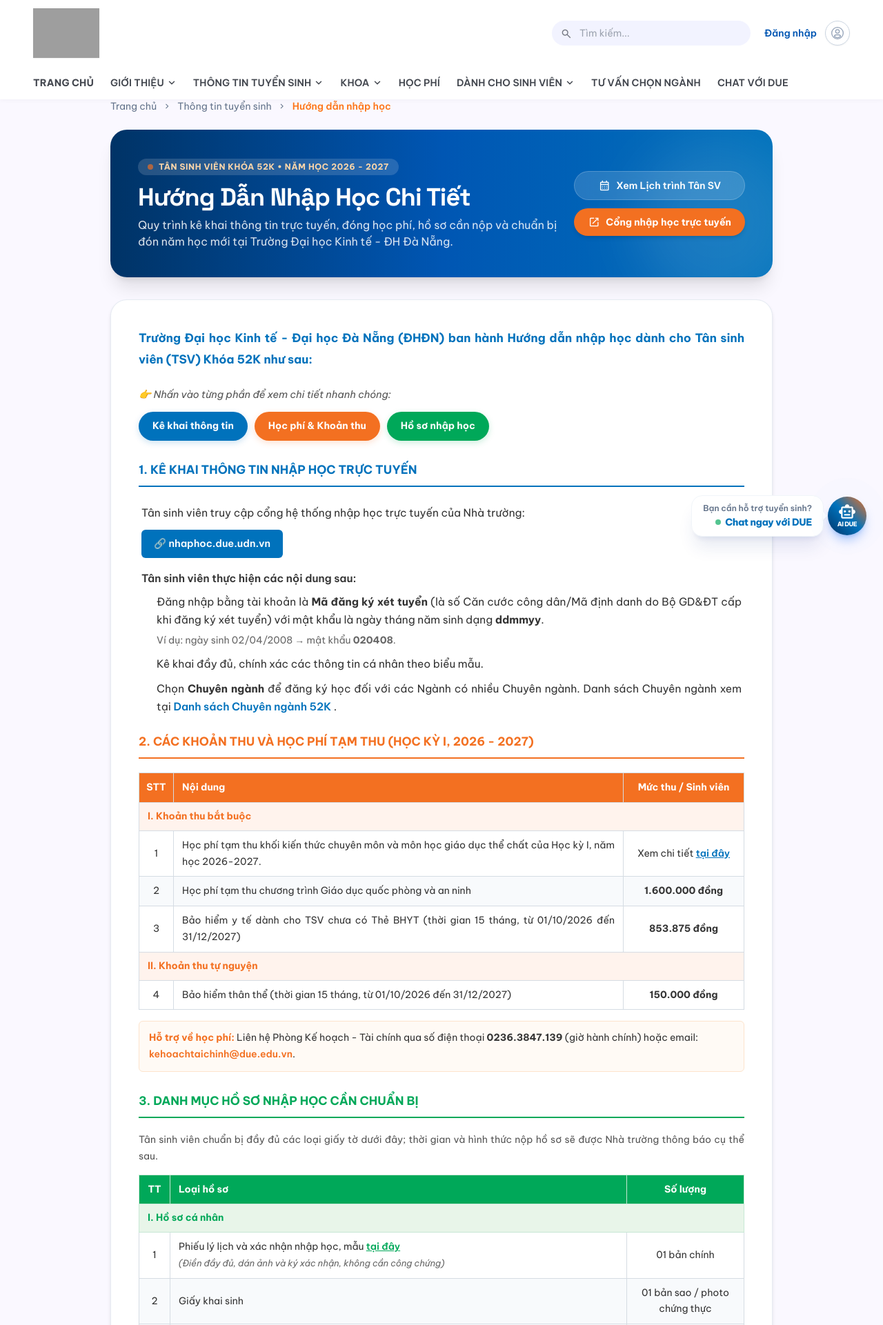
After one commit to PhamXuanThuong/CongThongTinTuyenSinhDUE, a Django app: page /enrollment-guide/ in a window 1280 px wide. The commit adds this page. Shown: the top 1921 px of the page at 69% size. Run offline with Django 5.2, Linux system fonts and the light colour scheme; some libraries are stand-ins or nearby versions; grey boxes are pictures that could not be loaded.

Commit message:
feat: chuyen Huong dan nhap hoc va Lich trinh tan sinh vien sang trang rieng biet thay vi popup

```diff
--- a/CongthongtintuyensinhDUE/CongthongtintuyensinhDUE/urls.py
+++ b/CongthongtintuyensinhDUE/CongthongtintuyensinhDUE/urls.py
@@ -47,6 +47,12 @@ urlpatterns = [
     path('cau-lac-bo/<str:club_id>/', views.clb_detail_view, name='cau_lac_bo_detail'),
     path('sinh-vien/', views.sinh_vien_view, name='sinh_vien'),
 
+    # Hướng dẫn nhập học & Lịch trình tân sinh viên (trang riêng biệt)
+    path('huong-dan-nhap-hoc/', views.huong_dan_nhap_hoc_view, name='huong_dan_nhap_hoc'),
+    path('enrollment-guide/', views.huong_dan_nhap_hoc_view, name='enrollment_guide'),
+    path('lich-trinh-tan-sinh-vien/', views.lich_trinh_tan_sinh_vien_view, name='lich_trinh_tan_sinh_vien'),
+    path('freshman-schedule/', views.lich_trinh_tan_sinh_vien_view, name='freshman_schedule'),
+
     # API endpoints (từ nhánh main)
     path('api/khoa/', views.api_khoa_list, name='api_khoa_list'),
     path('api/khoa/<str:code>/', views.api_khoa_detail, name='api_khoa_detail'),
--- a/CongthongtintuyensinhDUE/CongthongtintuyensinhDUE/views.py
+++ b/CongthongtintuyensinhDUE/CongthongtintuyensinhDUE/views.py
@@ -299,3 +299,12 @@ def career_advisory(request):
 
 def chatbot(request):
     return render(request, 'chatbot.html')
+
+
+def huong_dan_nhap_hoc_view(request):
+    """Trang Hướng dẫn nhập học dành cho Tân sinh viên"""
+    return render(request, 'huong_dan_nhap_hoc.html')
+
+def lich_trinh_tan_sinh_vien_view(request):
+    """Trang Lịch trình dành cho Tân sinh viên"""
+    return render(request, 'lich_trinh_tan_sinh_vien.html')
--- a/CongthongtintuyensinhDUE/templates/base.html
+++ b/CongthongtintuyensinhDUE/templates/base.html
@@ -573,28 +573,28 @@
       <span>Loại hình đào tạo</span>
     </a>
     <div style="height:1px;background:#f1f5f9;margin:4px 0;"></div>
-    <button
-      onclick="openHuongDanModal()"
+    <a
+      href="/huong-dan-nhap-hoc/"
       class="due-dropdown-link"
-      style="width:100%;display:flex;align-items:center;gap:12px;padding:9px 18px;background:none;border:none;cursor:pointer;text-align:left;font-size:14px;font-weight:600;color:#334155;transition:all .15s;"
+      style="width:100%;display:flex;align-items:center;gap:12px;padding:9px 18px;text-decoration:none;font-size:14px;font-weight:600;color:#334155;transition:all .15s;"
       onmouseover="this.style.background='#eff6ff';this.style.color='#0072BC'"
       onmouseout="this.style.background='';this.style.color='#334155'"
       role="menuitem"
     >
       <span class="due-nav-bullet"></span>
       <span>Hướng dẫn nhập học</span>
-    </button>
-    <button
-      onclick="openLichTrinhModal()"
+    </a>
+    <a
+      href="/lich-trinh-tan-sinh-vien/"
       class="due-dropdown-link"
-      style="width:100%;display:flex;align-items:center;gap:12px;padding:9px 18px;background:none;border:none;cursor:pointer;text-align:left;font-size:14px;font-weight:600;color:#334155;transition:all .15s;"
+      style="width:100%;display:flex;align-items:center;gap:12px;padding:9px 18px;text-decoration:none;font-size:14px;font-weight:600;color:#334155;transition:all .15s;"
       onmouseover="this.style.background='#eff6ff';this.style.color='#0072BC'"
       onmouseout="this.style.background='';this.style.color='#334155'"
       role="menuitem"
     >
       <span class="due-nav-bullet"></span>
       <span>Lịch trình của Tân sinh viên</span>
-    </button>
+    </a>
   </div>
 
   <!-- Dropdown panel for KHOA (8 Khoa + 1 Viện Đào tạo Quốc tế) -->
--- /dev/null
+++ b/CongthongtintuyensinhDUE/templates/huong_dan_nhap_hoc.html
@@ -0,0 +1,50 @@
+{% extends "base.html" %}
+
+{% block title %}Hướng dẫn nhập học - Cổng thông tin tuyển sinh DUE{% endblock %}
+
+{% block content %}
+<main class="w-full pt-32 sm:pt-36 bg-surface min-h-screen pb-16">
+  <div class="max-w-5xl mx-auto px-4 sm:px-6 lg:px-8">
+    <!-- Breadcrumb -->
+    <nav class="flex items-center gap-2 text-xs sm:text-sm text-slate-500 mb-6">
+      <a href="/" class="hover:text-primary-container transition-colors">Trang chủ</a>
+      <span class="material-symbols-outlined text-[14px]">chevron_right</span>
+      <span>Thông tin tuyển sinh</span>
+      <span class="material-symbols-outlined text-[14px]">chevron_right</span>
+      <span class="text-secondary-container font-semibold">Hướng dẫn nhập học</span>
+    </nav>
+
+    <!-- Header Banner -->
+    <div class="bg-gradient-to-r from-[#003366] via-[#0056b3] to-[#0072BC] rounded-3xl p-6 sm:p-10 text-white shadow-xl mb-8 relative overflow-hidden">
+      <div class="absolute -right-10 -bottom-10 w-60 h-60 rounded-full bg-white/10 blur-2xl pointer-events-none"></div>
+      <div class="relative z-10 flex flex-col md:flex-row md:items-center justify-between gap-6">
+        <div>
+          <span class="inline-flex items-center gap-2 px-3.5 py-1 rounded-full bg-white/15 text-orange-200 text-xs font-bold uppercase tracking-wider backdrop-blur-md mb-3">
+            <span class="w-2 h-2 rounded-full bg-[#f37021] animate-pulse"></span>
+            Tân sinh viên Khóa 52K • Năm học 2026 - 2027
+          </span>
+          <h1 class="text-2xl sm:text-3xl lg:text-4xl font-extrabold tracking-tight">Hướng Dẫn Nhập Học Chi Tiết</h1>
+          <p class="text-white/85 text-sm sm:text-base mt-2 max-w-2xl leading-relaxed">
+            Quy trình kê khai thông tin trực tuyến, đóng học phí, hồ sơ cần nộp và chuẩn bị đón năm học mới tại Trường Đại học Kinh tế - ĐH Đà Nẵng.
+          </p>
+        </div>
+        <div class="flex flex-col sm:flex-row md:flex-col gap-3 shrink-0">
+          <a href="/lich-trinh-tan-sinh-vien/" class="inline-flex items-center justify-center gap-2 px-5 py-2.5 rounded-full bg-white/15 hover:bg-white/25 text-white font-semibold text-xs sm:text-sm backdrop-blur-md border border-white/20 transition-all">
+            <span class="material-symbols-outlined text-[18px]">calendar_month</span>
+            <span>Xem Lịch trình Tân SV</span>
+          </a>
+          <a href="http://nhaphoc.due.udn.vn" target="_blank" class="inline-flex items-center justify-center gap-2 px-5 py-2.5 rounded-full bg-[#f37021] hover:bg-[#e0610f] text-white font-bold text-xs sm:text-sm shadow-md transition-all">
+            <span class="material-symbols-outlined text-[18px]">open_in_new</span>
+            <span>Cổng nhập học trực tuyến</span>
+          </a>
+        </div>
+      </div>
+    </div>
+
+    <!-- Main Content Card -->
+    <div class="bg-white rounded-3xl p-6 sm:p-10 border border-slate-200/80 shadow-md">
+      {% include "enrollment-guide.html" %}
+    </div>
+  </div>
+</main>
+{% endblock %}
```
Also changed, not shown: CongthongtintuyensinhDUE/templates/lich_trinh_tan_sinh_vien.html (added, +46 -0 lines).
